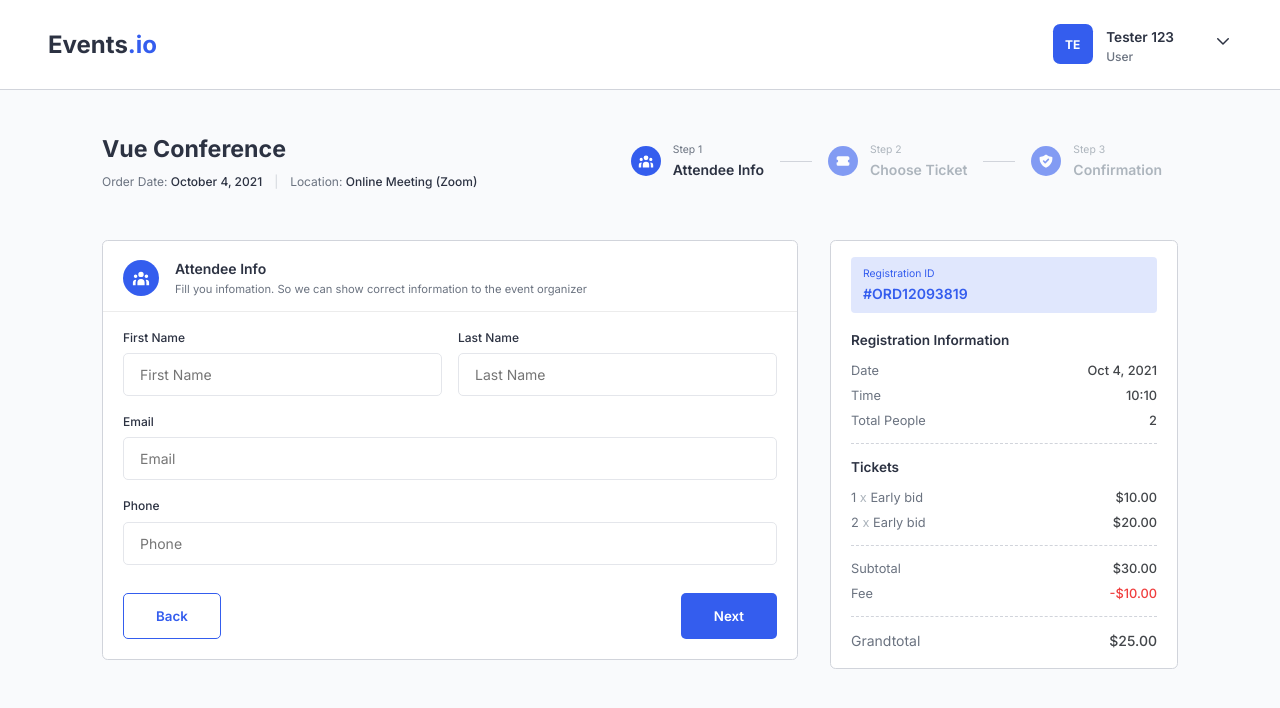
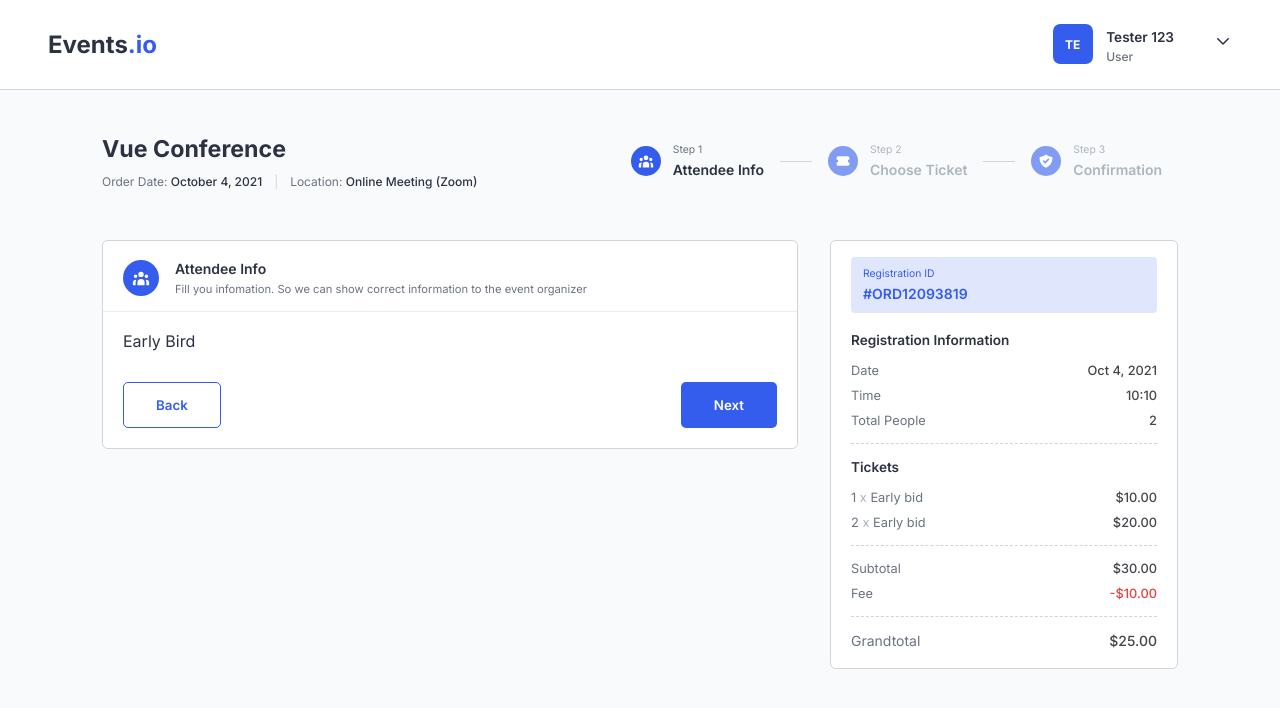
Before and after one commit to Erik3010/events.io, a React (Create React App) app: page /registration in a window 1280 px wide. Shown: the top 708 px of the page. Built offline with nearby package versions, Linux system fonts and the light colour scheme.

Commit message:
feat: add ticket

```diff
--- /dev/null
+++ b/src/components/Registration/RegistrationTicket/RegistrationTicket.js
@@ -0,0 +1,18 @@
+import styles from "components/Registration/RegistrationTicket/RegistrationTicket.module.scss";
+
+function RegistrationTicket() {
+  return (
+    <div className={styles["registration-ticket-container"]}>
+      <div className={styles["registration-ticket-list"]}>
+        <div className={styles["registration-ticket-item"]}>
+          <div className={styles["registration-ticket-item-title"]}>
+            Early Bird
+          </div>
+          <div className={styles["registration-ticket-item-content"]}></div>
+        </div>
+      </div>
+    </div>
+  );
+}
+
+export default RegistrationTicket;
--- /dev/null
+++ b/src/components/Registration/RegistrationTicket/RegistrationTicket.module.scss
@@ -0,0 +1 @@
+@import "scss/variables";
--- a/src/pages/Registration/Registration.js
+++ b/src/pages/Registration/Registration.js
@@ -15,6 +15,7 @@ import RegistrationStepperItem from "components/Registration/RegistrationStepper
 import RegistrationHeader from "components/Registration/RegistrationHeader/RegistrationHeader";
 import AttendeeForm from "components/Registration/AttendeeForm/AttendeeForm";
 import RegistrationContentHeader from "components/Registration/RegistrationContentHeader/RegistrationContentHeader";
+import RegistrationTicket from "components/Registration/RegistrationTicket/RegistrationTicket";
 
 function Registration() {
   return (
@@ -53,7 +54,8 @@ function Registration() {
                   event organizer"
             />
             <div className={styles["registration-content-body"]}>
-              <AttendeeForm />
+              {/* <AttendeeForm /> */}
+              <RegistrationTicket />
             </div>
             <div className={styles["registration-content-action"]}>
               <div>
```
